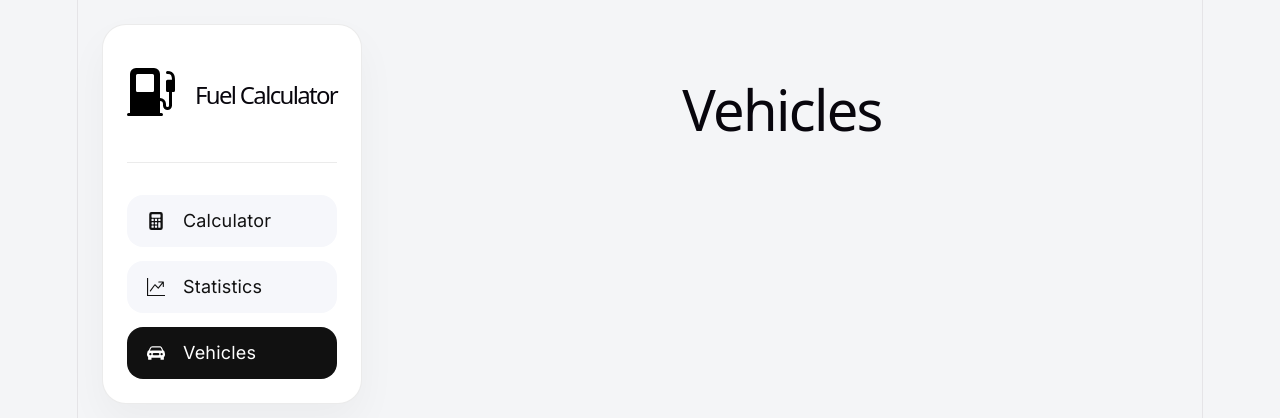
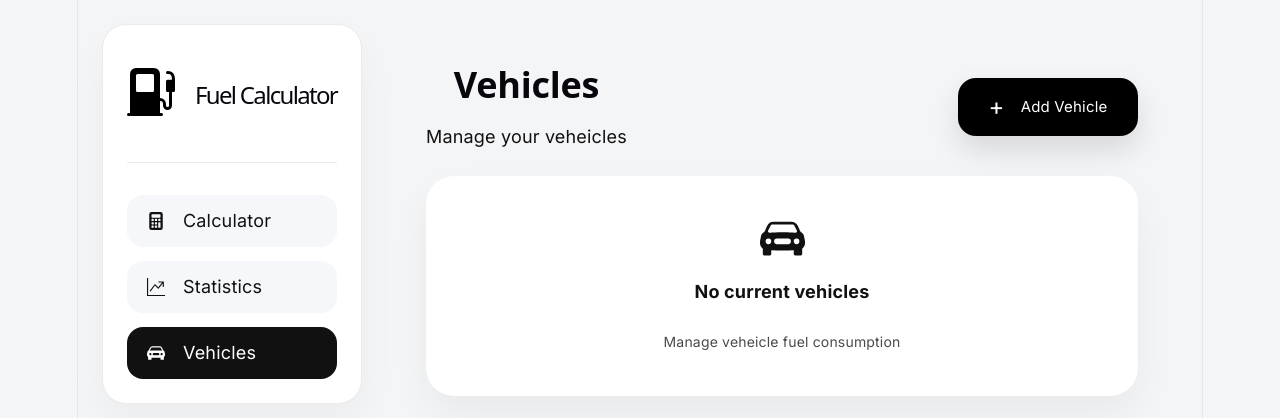
Before and after one commit to jedtherooster/Fuel, a React (Vite) app in the folder client/: page / in a window 1280 px wide. Both pictures are taken after a click on the element "Vehicles". Shown: the top 418 px of the page. Built offline with nearby package versions, Linux system fonts and the light colour scheme.

Commit message:
Add vehicles page

```diff
--- a/client/src/App.css
+++ b/client/src/App.css
@@ -382,25 +382,25 @@ input[type="number"] {
     gap: 24px;
   }
 
-  .stats-title-button-container {
+  .card-title-button-container {
     flex-direction: column;
     align-items: stretch;
   }
 
-  .stats-button {
+  .card-button {
     width: 100%;
     max-width: 100%;
     justify-content: center;
   }
 
-  .stats-card {
+  .card {
     padding: 24px;
   }
 }
 
 /* STATISTICS PAGE */
 
-.stats-title-button-container {
+.card-title-button-container {
   display: flex;
   justify-content: space-between;
   align-items: center;
@@ -408,13 +408,13 @@ input[type="number"] {
   margin-bottom: 24px;
 }
 
-.stats-title h2 {
+.card-title h2 {
   font-size: 36px;
   font-weight: 600;
   margin-bottom: 18px;
 }
 
-.stats-button {
+.card-button {
   width: auto;
   min-width: 180px;
   padding: 16px 24px;
@@ -432,21 +432,21 @@ input[type="number"] {
     box-shadow 0.2s ease;
 }
 
-.stats-button:hover {
+.card-button:hover {
   background-color: #222;
   transform: translateY(-1px);
 }
 
-.stats-button .stats-plus-icon {
+.card-button .card-plus-icon {
   font-size: 24px;
 }
 
-.stats-button p {
+.card-button p {
   font-size: 15px;
   margin: 0;
 }
 
-.stats-card {
+.card {
   background-color: #ffffff;
   width: 100%;
   max-width: 900px;
@@ -463,20 +463,20 @@ input[type="number"] {
   text-align: left;
 }
 
-.stats-card p,
-.stats-card h6 {
+.card p,
+.card h6 {
   font-size: 14px;
   margin-top: 6px;
   color: #4a4a4a;
 }
 
-.stats-card h6 {
+.card h6 {
   font-size: 18px;
   color: #111;
   margin: 0;
 }
 
-.stats-card .icon {
+.card .icon {
   width: 45px;
   height: 45px;
   display: inline-flex;
--- a/client/src/components/Stats.jsx
+++ b/client/src/components/Stats.jsx
@@ -4,18 +4,18 @@ import ArrowUpIcon from "../assets/arrow-up-right.svg?react";
 function Statistics() {
   return (
     <>
-      <div className="stats-container">
-        <div className="stats-title-button-container">
-          <div className="stats-title">
+      <div className="card-container">
+        <div className="card-title-button-container">
+          <div className="card-title">
             <h2>Statistics</h2>
             <p>See how well your vehicle is performing</p>
           </div>
-          <div className="stats-button button">
-            <p className="stats-plus-icon">+</p>
+          <div className="card-button button">
+            <p className="card-plus-icon">+</p>
             <p>Add Purchase</p>
           </div>
         </div>
-        <div className="stats-card">
+        <div className="card">
           <ArrowUpIcon className="icon"></ArrowUpIcon>
           <h6>No fuel purchases logged yet</h6>
           <p>Start tracking your fuel spending to see trends and insights</p>
--- a/client/src/components/Vehicles.jsx
+++ b/client/src/components/Vehicles.jsx
@@ -1,10 +1,25 @@
 import React from "react";
+import VehicleIcon from "../assets/car-front-fill.svg?react";
 
 function Vehicles() {
   return (
-    <>
-      <h1>Vehicles</h1>
-    </>
+    <div className="card-container">
+      <div className="card-title-button-container">
+        <div className="card-title">
+          <h2>Vehicles</h2>
+          <p>Manage your veheicles</p>
+        </div>
+        <div className="card-button button">
+          <p className="card-plus-icon">+</p>
+          <p>Add Vehicle</p>
+        </div>
+      </div>
+      <div className="card">
+        <VehicleIcon className="icon"></VehicleIcon>
+        <h6>No current vehicles</h6>
+        <p>Manage veheicle fuel consumption</p>
+      </div>
+    </div>
   );
 }
 
```
